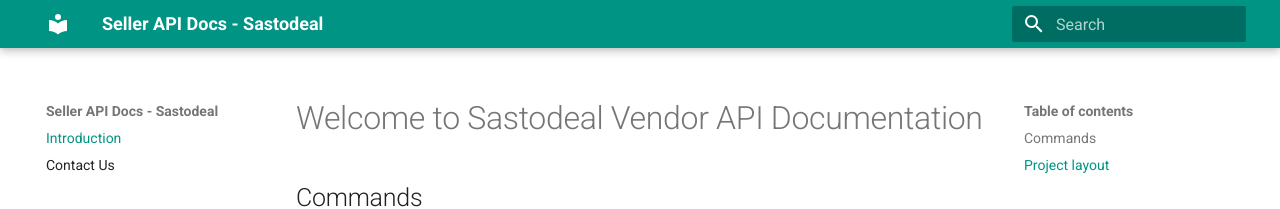
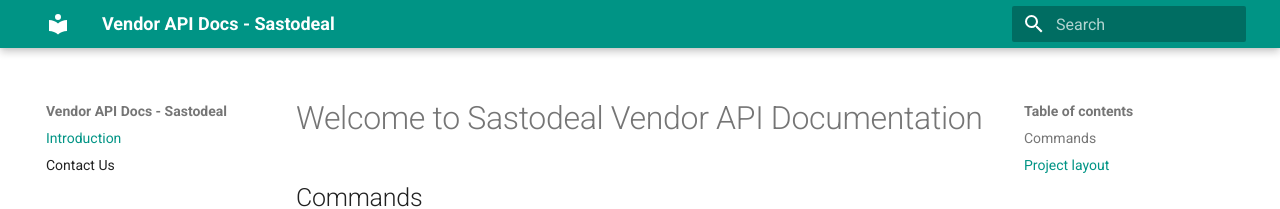
Before and after one commit to sastodeal/sastodeal-vendor-api-docs, an MkDocs documentation site: the page built from docs/index.md, in a window 1280 px wide. Shown: the top 209 px of the page. Built offline with MkDocs 1.6.1 and Material for MkDocs 9.7.7, drawn with Linux system fonts in a browser that asks for light colours.

Commit message:
Changed Seller to vendor

```diff
--- a/mkdocs.yml
+++ b/mkdocs.yml
@@ -1,4 +1,4 @@
-site_name: Seller API Docs - Sastodeal
+site_name: Vendor API Docs - Sastodeal
 nav:
     - Introduction: index.md
     - Contact Us: contact-us.md
```
